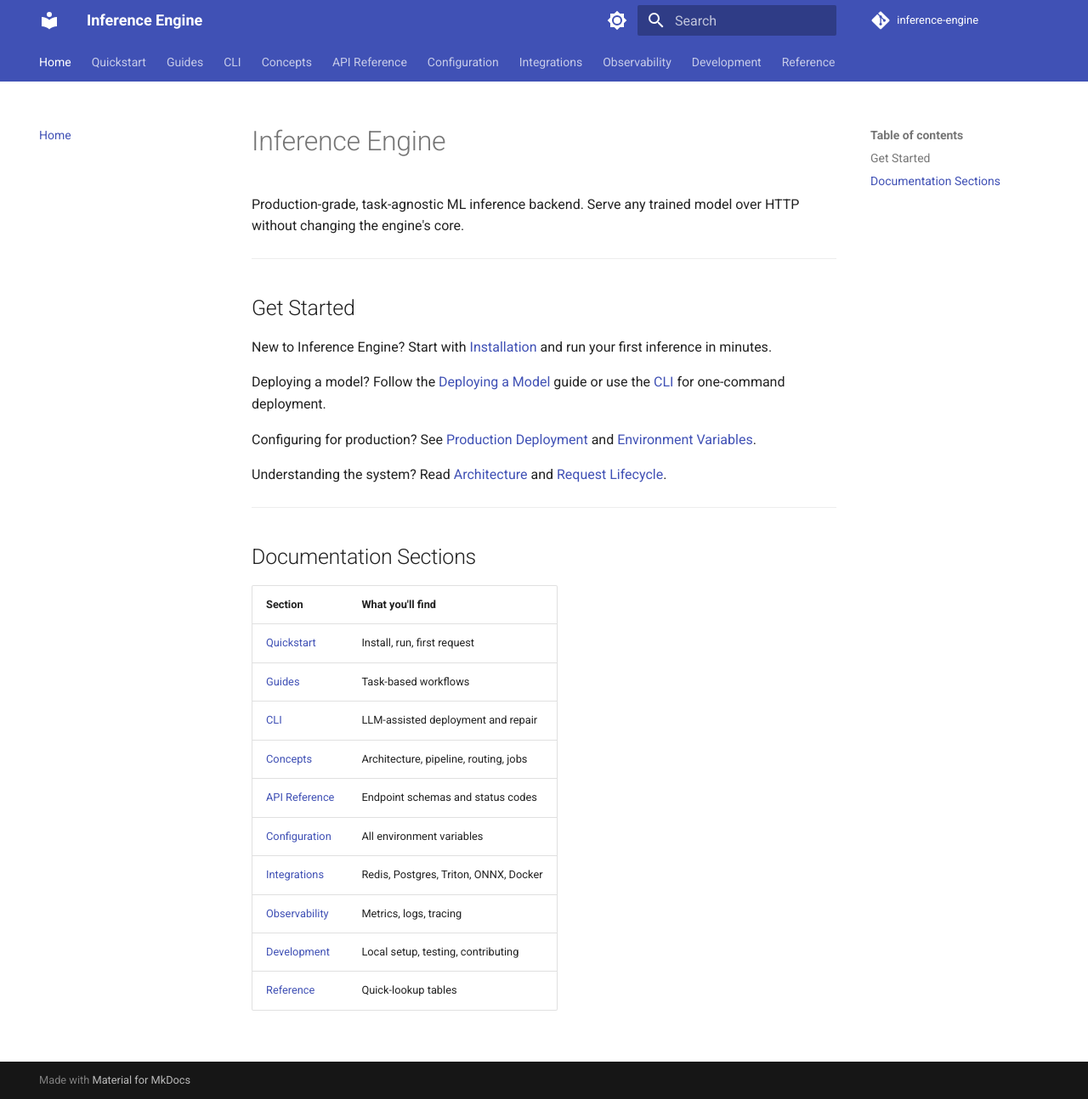
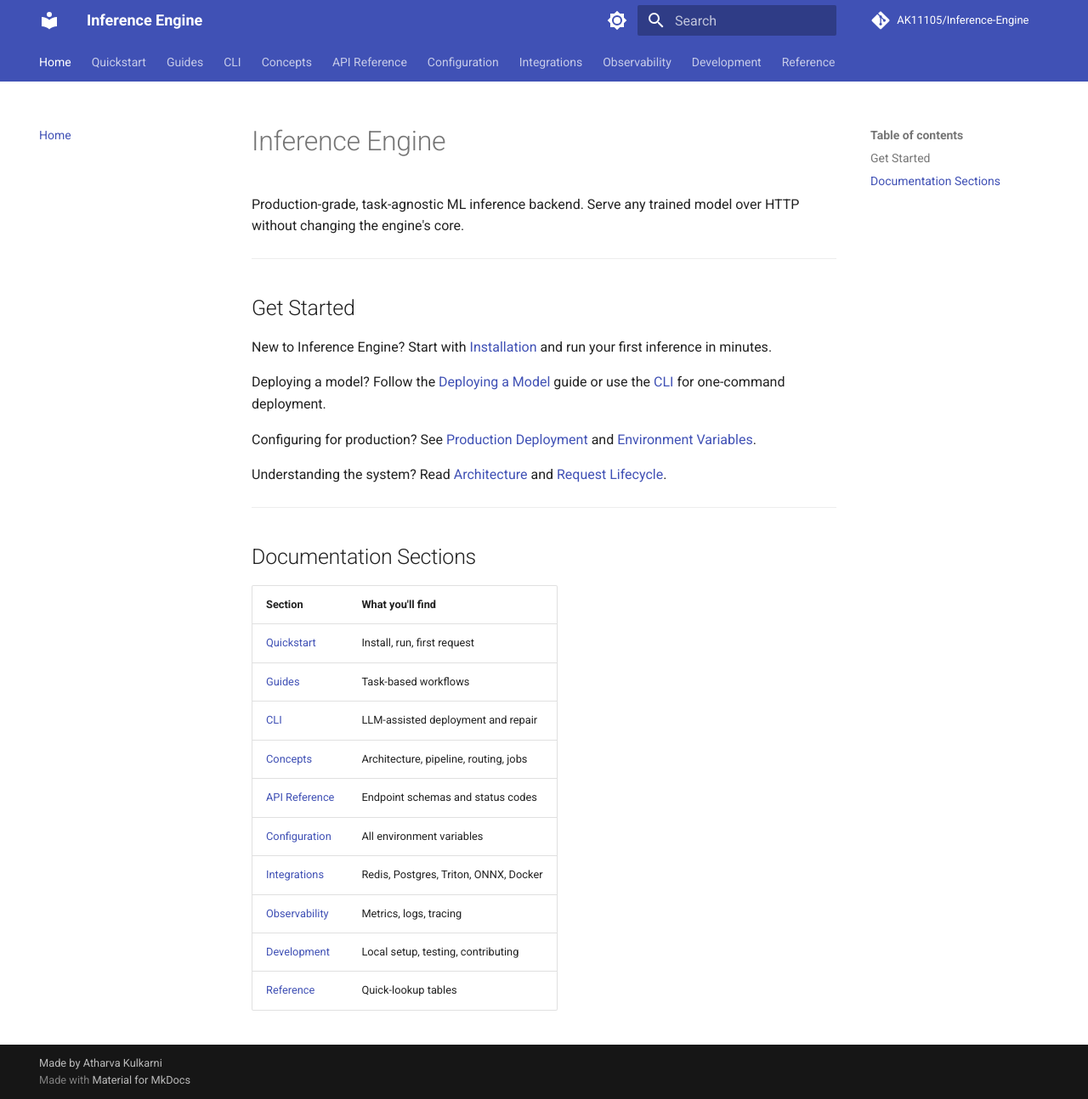
Before and after one commit to AK11105/Inference-Engine, an MkDocs documentation site: the page built from docs/index.md, in a window 1280 px wide and 1294 px high. Shown: the whole window at 85% size. Built offline with MkDocs 1.6.1 and Material for MkDocs 9.7.7, drawn with Linux system fonts in a browser that asks for light colours; comment, search, counter and statistics services are not loaded.

Commit message:
chore: fix mkdocs repo link and footer attribution
- repo_url/repo_name: point to AK11105/Inference-Engine
- copyright: replace default Material footer with 'Made by Atharva Kulkarni'

```diff
--- a/mkdocs.yml
+++ b/mkdocs.yml
@@ -1,7 +1,8 @@
 site_name: Inference Engine
 site_description: Production-grade, task-agnostic ML inference backend
-repo_url: https://github.com/your-org/inference-engine
-repo_name: inference-engine
+repo_url: https://github.com/AK11105/Inference-Engine
+repo_name: AK11105/Inference-Engine
+copyright: 'Made by <a href="https://github.com/AK11105">Atharva Kulkarni</a>'
 
 theme:
   name: material
```
